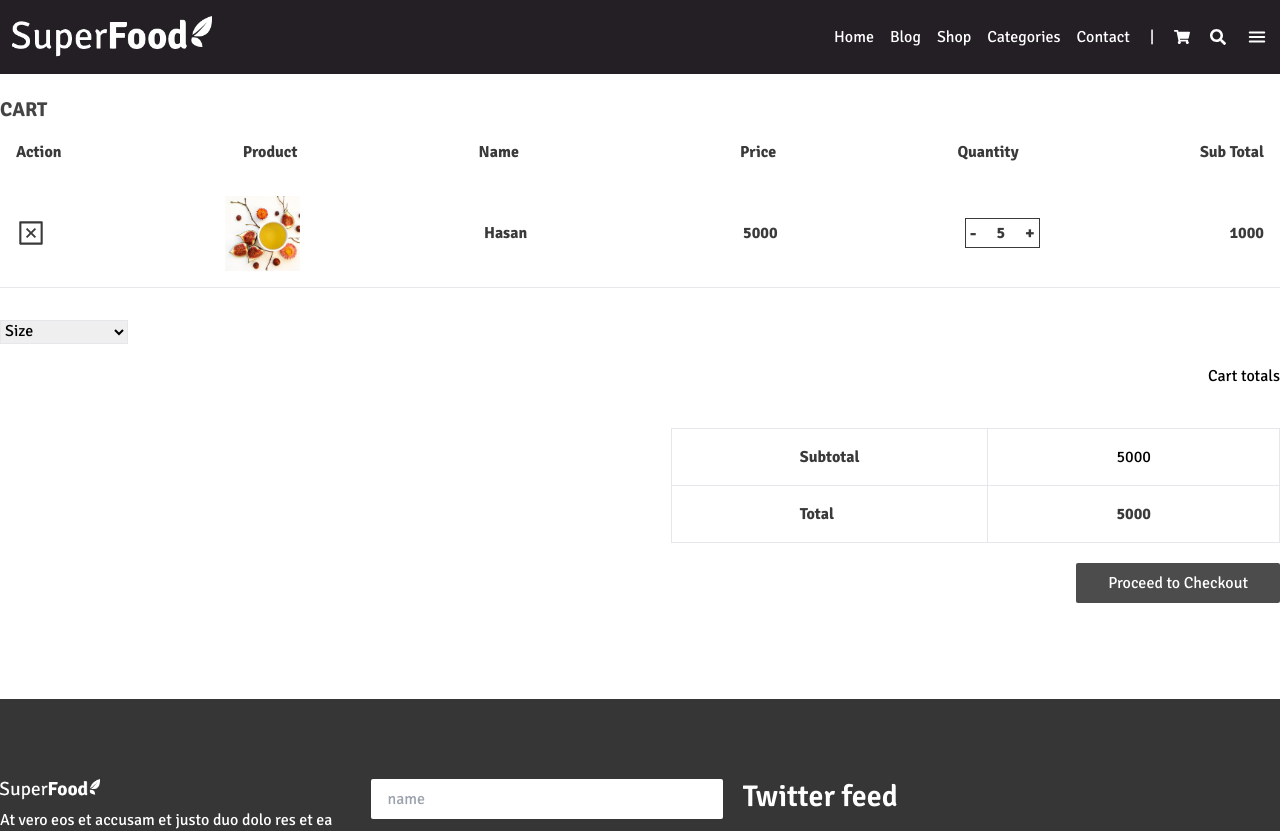
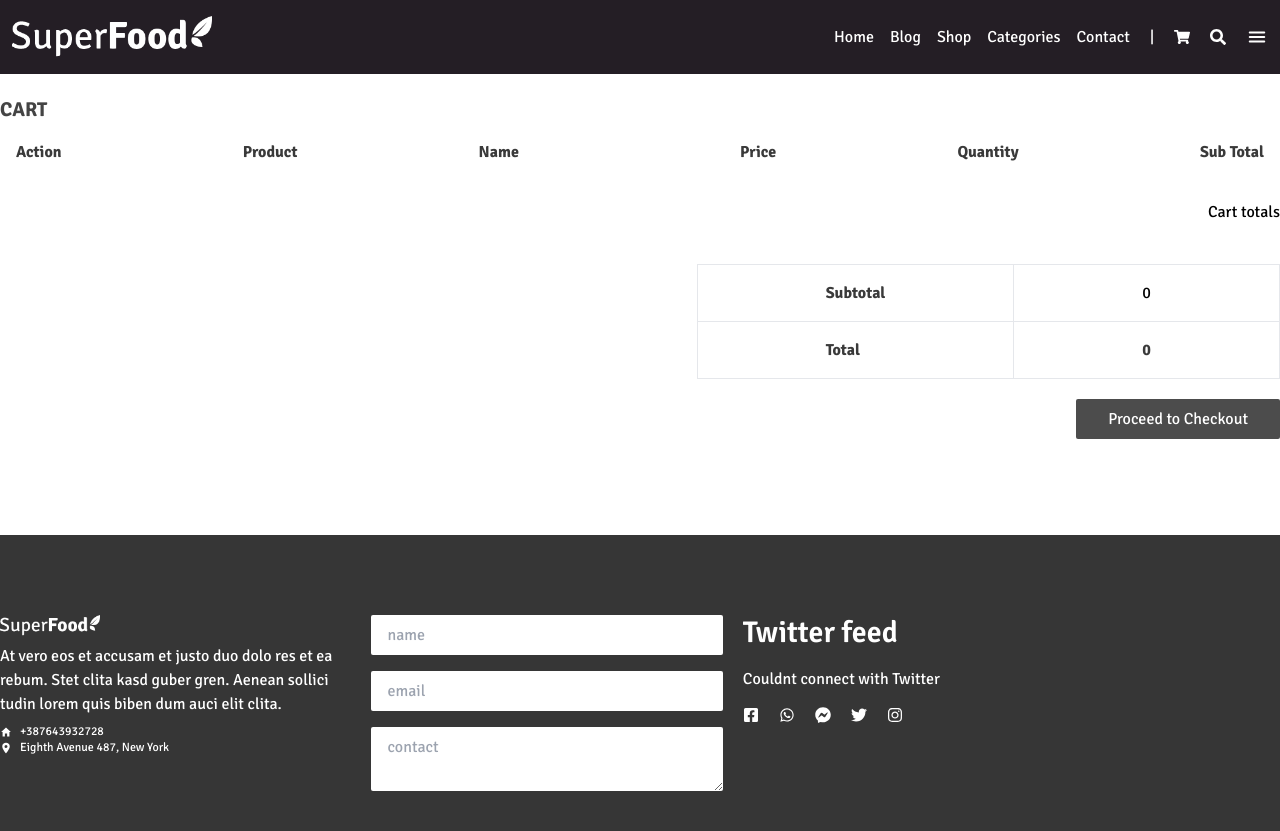
Before and after one commit to thehasandev/superfood, a Next.js app in the folder frontend/: page /cart in a window 1280 px wide. Shown: the top 831 px of the page. Built offline with nearby package versions, Linux system fonts and the light colour scheme.

Commit message:
total cart price set

```diff
--- a/frontend/app/(pages)/cart/page.tsx
+++ b/frontend/app/(pages)/cart/page.tsx
@@ -1,19 +1,26 @@
+"use client";
 import Container from "@/app/components/Container";
-import Image from "next/image";
+import { useCart } from "../../context/cartContext";
+
 import Link from "next/link";
 import { AiOutlineCloseSquare, AiOutlineRight } from "react-icons/ai";
+import { getImgUrl } from "@/app/utils/getImgUrl";
+import { useTotalAmount } from "@/app/context/totalAmountContext";
 
-export default function page() {
+export default function Cart() {
+  const { cartItems, incrementItem, decrementItem, deleteItem } = useCart();
+  const { totalAmount } = useTotalAmount();
+
   return (
     <section className="my-24 px-3 xl:px-0">
       <Container>
         <h1 className="text-xl font-bold uppercase text-[#444444]">Cart</h1>
 
-        <ul className="bg-ash flex justify-between p-4">
+        <ul className="bg-ash flex justify-between p-4 ">
           <li className="font-dm font-bold text-base text-primary">Action</li>
           <li className="font-dm font-bold text-base text-primary">Product</li>
           <li className="font-dm font-bold text-base text-primary">Name</li>
-          <li className="font-dm font-bold text-base pl-10 text-primary">
+          <li className="font-dm font-bold text-base md:pl-10 text-primary">
             Price
           </li>
           <li className="font-dm font-bold text-base text-primary">Quantity</li>
@@ -22,29 +29,55 @@ export default function page() {
           </li>
         </ul>
 
-        <ul className="bg-ash flex items-center  p-4 border-b border-gray">
-          <li className="w-[280px] font-dm font-bold text-base text-primary cursor-pointer">
-            <AiOutlineCloseSquare size={30} className="text-primary " />
+        <ul>
+          {cartItems.map((item) => (
+            <div
+              className="bg-ash flex items-center p-4 border-b border-gray"
+              key={item._id}
+            >
+              <li className="w-[250px] font-dm font-bold text-base text-primary cursor-pointer">
+                <AiOutlineCloseSquare
+                  onClick={() => deleteItem(item._id)}
+                  size={30}
+                  className="text-primary"
+                />
               </li>
-          <li className="  font-dm font-bold text-base text-primary">
-            <Image src={"/images/g1.jpg"} alt="img1" width={100} height={100} />
+              <li className="font-dm font-bold text-base text-primary">
+                <img
+                  className="md:w-64"
+                  src={getImgUrl(item.image)}
+                  alt="dark logo"
+                />
               </li>
               <li className="w-[550px] text-center  font-dm font-bold text-base text-primary">
-            Hasan
+                {item.name}
               </li>
               <li className="w-[200px] pl-8  font-dm font-bold text-base  text-primary">
-            5000
+                {item.price}
               </li>
               <li className=" flex  items-center px-1 justify-center gap-5 font-dm border border-primary border-solid ml-24 font-bold text-base text-primary">
-            <button className="text-lg text-primary">-</button>5
-            <button className="text-lg  text-primary">+</button>
+                <button
+                  onClick={() => decrementItem(item._id)}
+                  className="text-lg text-primary"
+                >
+                  -
+                </button>
+                {item.quantity}
+                <button
+                  onClick={() => incrementItem(item._id)}
+                  className="text-lg  text-primary"
+                >
+                  +
+                </button>
               </li>
               <li className="w-[300px] text-right   font-dm font-bold  text-base text-primary">
-            1000
+                {item.price * item.quantity}
               </li>
+            </div>
+          ))}
         </ul>
 
-        <select className="w-32 border mt-8 border-gray/50">
+        {/* <select className="w-32 border mt-8 border-gray/50">
           <option className="font-dm font-bold text-base text-primary">
             Size
           </option>
@@ -57,7 +90,7 @@ export default function page() {
           <option className="font-dm font-bold text-base text-primary">
             31
           </option>
-        </select>
+        </select> */}
 
         <section>
           <h2 className="text-right mt-5">Cart totals</h2>
@@ -70,7 +103,7 @@ export default function page() {
                     Subtotal
                   </th>
                   <th className="border border-gray/50 font-dm font-normal text-base text-gray py-4 px-5 xl:px-32">
-                    5000
+                    {totalAmount}
                   </th>
                 </tr>
               </thead>
@@ -81,7 +114,7 @@ export default function page() {
                     Total
                   </td>
                   <td className="border border-gray/50 font-dm font-bold text-base text-primary py-4 px-5 xl:px-32">
-                    5000
+                    {totalAmount}
                   </td>
                 </tr>
               </tbody>
--- a/frontend/app/(pages)/checkout/page.tsx
+++ b/frontend/app/(pages)/checkout/page.tsx
@@ -1,6 +1,9 @@
+"use client";
 import Container from "@/app/components/Container";
+import { useTotalAmount } from "@/app/context/totalAmountContext";
 
-function page() {
+export default function Checkout() {
+  const { totalAmount } = useTotalAmount();
   return (
     <div className="my-24 px-3 xl:px-0">
       <Container>
@@ -134,11 +137,8 @@ function page() {
 
           <tbody>
             <tr>
-              <td className="border-b border-b-gray font-bold text-base text-primary py-4 px-5 xl:px-32">
-                Product name x 1
-              </td>
               <td className="border-b border-b-gray font-normal text-base text-gray py-4 px-5 xl:px-32">
-                389.99 $
+                {totalAmount}
               </td>
             </tr>
 
@@ -147,7 +147,7 @@ function page() {
                 Subtotal
               </td>
               <td className="border-b border-b-gray font-normal text-base text-gray py-4 px-5 xl:px-32">
-                389.99 $
+                {totalAmount}
               </td>
             </tr>
 
@@ -156,14 +156,18 @@ function page() {
                 Total
               </td>
               <td className="border-b border-b-gray font-normal text-base text-gray py-4 px-5 xl:px-32">
-                389.99 $
+                {totalAmount}
               </td>
             </tr>
           </tbody>
         </table>
+        <button
+          onClick={() => alert(`Pay bkash  or nagot only ${totalAmount}`)}
+          className="bg-black/70 px-8 py-2 rounded-sm text-white mt-5"
+        >
+          Proceed to pay
+        </button>
       </Container>
     </div>
   );
 }
-
-export default page;
--- a/frontend/app/components/Cart.tsx
+++ b/frontend/app/components/Cart.tsx
@@ -24,7 +24,7 @@ export default function Cart({
   className,
   type = "vertical",
 }: CartProps) {
-  const { addToCart, cartItems } = useCart();
+  const { addToCart } = useCart();
 
   const handleAddToCart = (item: any) => {
     addToCart({
--- a/frontend/app/components/Navbar.tsx
+++ b/frontend/app/components/Navbar.tsx
@@ -12,6 +12,7 @@ import { AiOutlineCloseSquare } from "react-icons/ai";
 import { GrFormClose } from "react-icons/gr";
 import { useCart } from "../context/cartContext";
 import { getImgUrl } from "../utils/getImgUrl";
+import { useTotalAmount } from "../context/totalAmountContext";
 
 const list = [
   { name: "Home", link: "/" },
@@ -46,7 +47,7 @@ export default function Navbar({ data }: any) {
   const [isSticky, setIsSticky] = useState(false);
   const [open, setOpen] = useState(false);
   const pathname = usePathname();
-
+  const {totalAmount} = useTotalAmount()
   useEffect(() => {
     const handleScroll = () => {
       // Change '50' to the scroll position you want to trigger the sticky behavior
@@ -78,9 +79,7 @@ export default function Navbar({ data }: any) {
 
   const { cartItems, incrementItem, decrementItem, deleteItem } = useCart();
 
-  const totalAmount = cartItems.reduce((acc, item) => {
-    return acc + item.price * (item.quantity || 0);
-  }, 0);
+
 
   return (
     <div
--- a/frontend/app/context/cartContext.tsx
+++ b/frontend/app/context/cartContext.tsx
@@ -7,7 +7,7 @@ interface CartItem {
   name: string;
   price: number;
   image: string;
-  quantity?: number;
+  quantity: number;
 }
 
 interface CartContextType {
--- /dev/null
+++ b/frontend/app/context/totalAmountContext.tsx
@@ -0,0 +1,62 @@
+"use client";
+
+import React, {
+  createContext,
+  useContext,
+  useState,
+  useEffect,
+  ReactNode,
+} from "react";
+import { useCart } from "./cartContext"; // Ensure this path is correct
+
+// Define the context type
+interface TotalAmountContextType {
+  totalAmount: number;
+}
+
+// Create the context
+const TotalAmountContext = createContext<TotalAmountContextType | undefined>(
+  undefined
+);
+
+interface TotalAmountProviderProps {
+  children: ReactNode;
+}
+
+// Create the provider component
+export const TotalAmountProvider: React.FC<TotalAmountProviderProps> = ({
+  children,
+}) => {
+  const { cartItems } = useCart();
+  const [totalAmount, setTotalAmount] = useState<number>(0);
+
+  useEffect(() => {
+    const savedTotalAmount = localStorage.getItem("totalAmount");
+    if (savedTotalAmount) {
+      setTotalAmount(Number(savedTotalAmount));
+    }
+  }, []);
+
+  useEffect(() => {
+    const total = cartItems.reduce((acc, item) => {
+      return acc + item.price * (item.quantity || 0);
+    }, 0);
+    setTotalAmount(total);
+
+    localStorage.setItem("totalAmount", total.toString());
+  }, [cartItems]);
+
+  return (
+    <TotalAmountContext.Provider value={{ totalAmount }}>
+      {children}
+    </TotalAmountContext.Provider>
+  );
+};
+
+export const useTotalAmount = (): TotalAmountContextType => {
+  const context = useContext(TotalAmountContext);
+  if (context === undefined) {
+    throw new Error("useTotalAmount must be used within a TotalAmountProvider");
+  }
+  return context;
+};
--- a/frontend/app/layout.tsx
+++ b/frontend/app/layout.tsx
@@ -4,6 +4,7 @@ import Navbar from "./components/Navbar";
 import Footer from "./components/Footer";
 import { Signika } from "next/font/google";
 import { CartProvider } from "./context/cartContext";
+import { TotalAmountProvider } from "./context/totalAmountContext";
 
 const signika = Signika({ subsets: ["latin"] });
 
@@ -23,8 +24,10 @@ export default async function RootLayout({
     <html lang="en">
       <body className={`${signika.className}`}>
         <CartProvider>
-          <Navbar />
-          {children}
+          <TotalAmountProvider>
+            <Navbar />
+            {children}
+          </TotalAmountProvider>
           <Footer />
         </CartProvider>
       </body>
```
Lines whose indentation alone changed are shown as unchanged.
